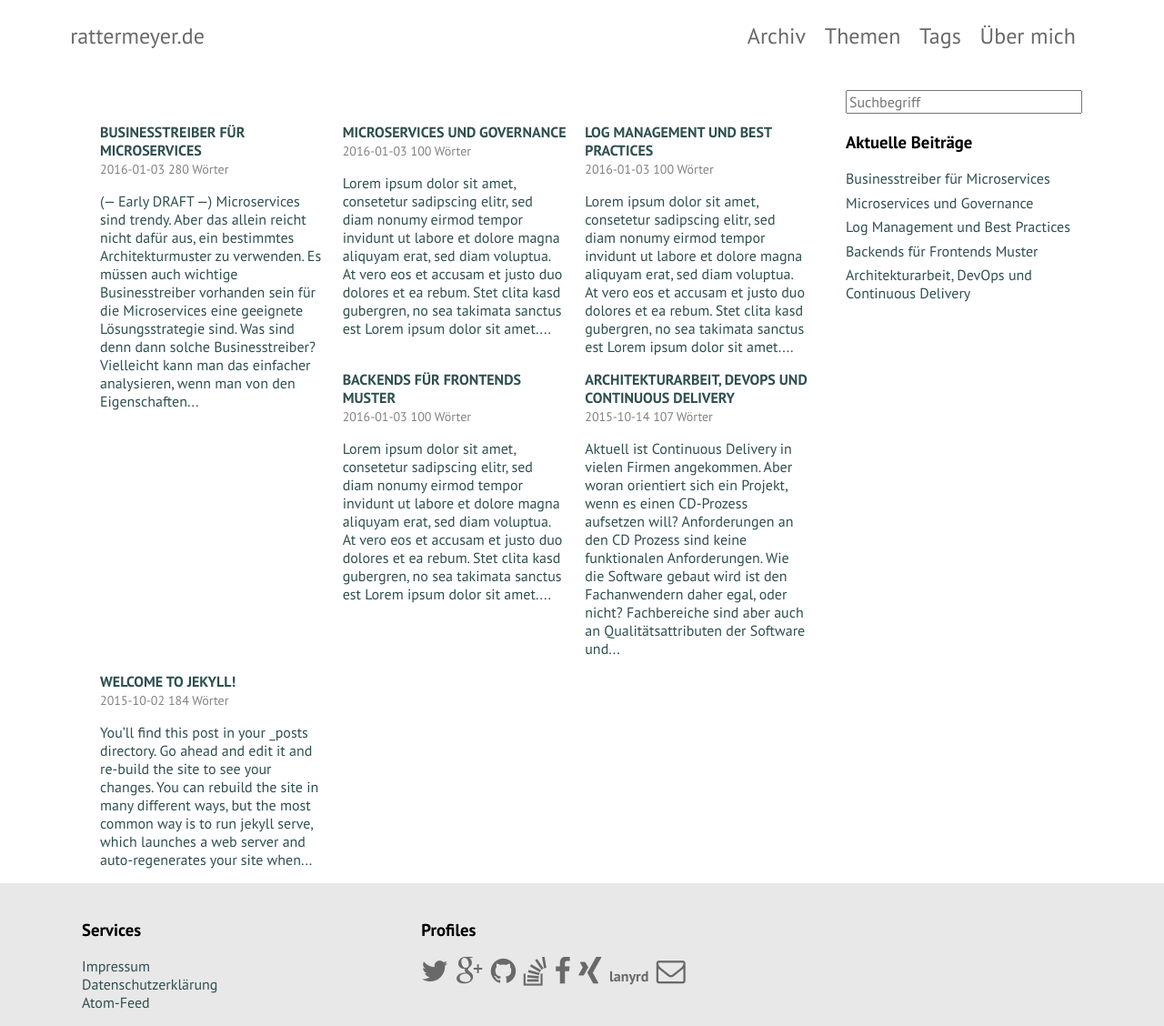
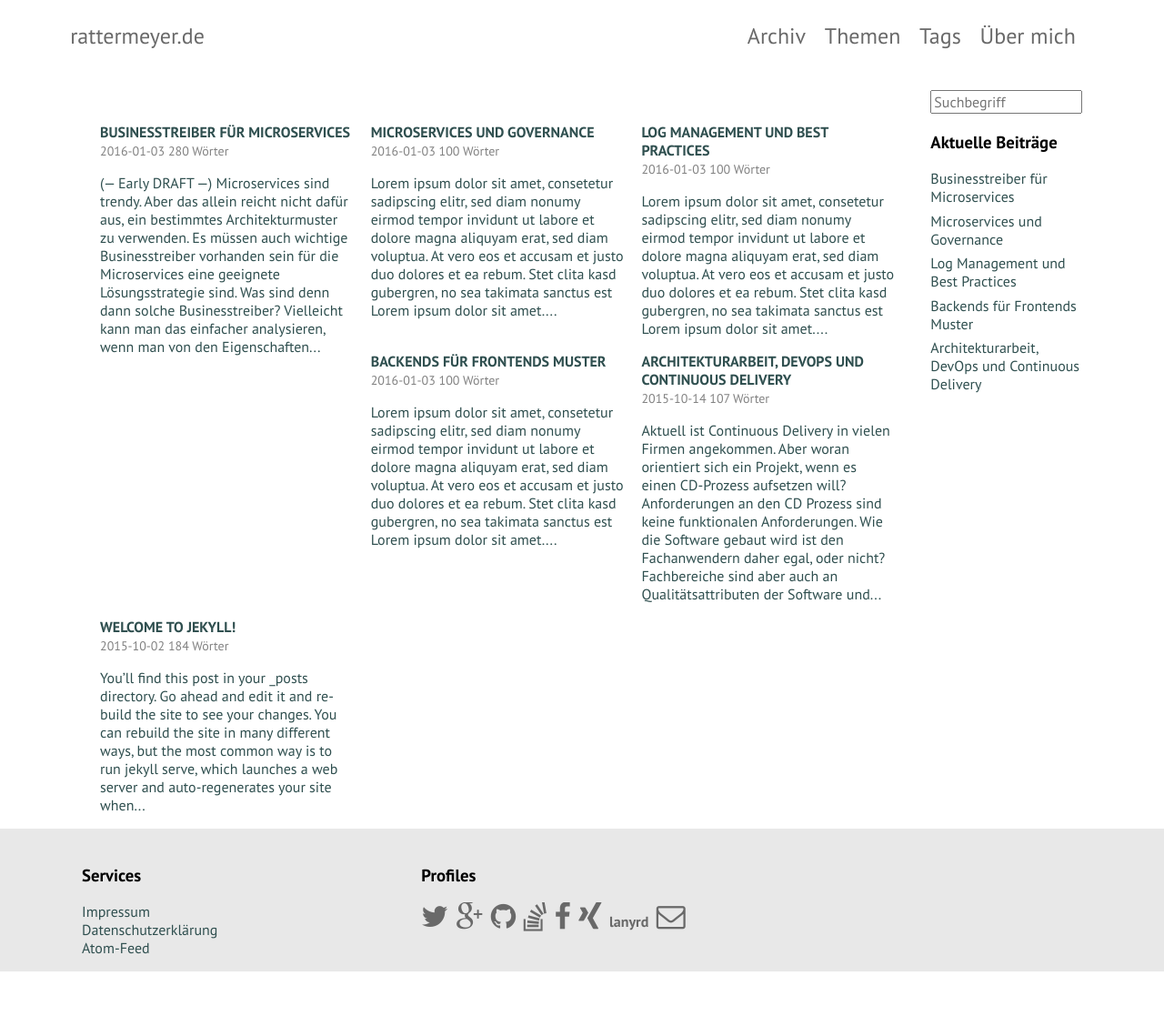
Before and after one commit to rattermeyer/rattermeyer.github.com, a Jekyll site: the page built from index.html, in a window 1280 px wide. Shown: the whole page at 91% size. Built offline with Jekyll 4.4.1, drawn with Linux system fonts in a browser that asks for light colours; comment, search, counter and statistics services are not loaded; after the commit the page ends 1068 px from its top, so only the background shows below that.

Commit message:
changed layout, sidebar smaller

```diff
--- a/_layouts/default.html
+++ b/_layouts/default.html
@@ -8,10 +8,10 @@
     {% include header.html %}
 
     <div class="grid grid-pad main-part">
-      <div class="col-9-12">
+      <div class="col-10-12">
         {{ content }}
       </div>
-      <div class="col-3-12">
+      <div class="col-2-12">
         <input type="text" placeholder="Suchbegriff" style="width:100%  ">
         <h3>Aktuelle Beiträge</h3>
         <ul class="archive-list">
```
